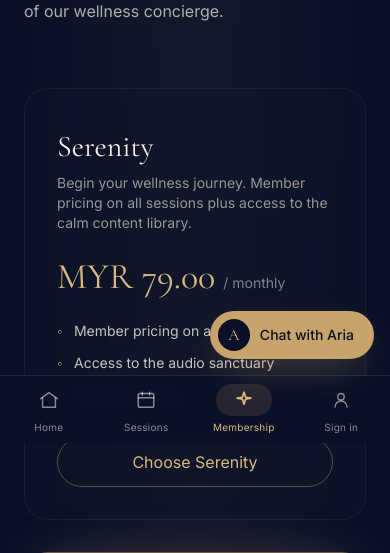
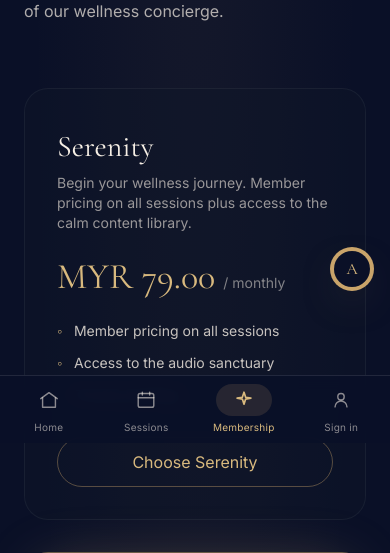
Before and after one commit to Raychung11/soundheal, a PHP site: page /public/membership.php in a window 390 px wide. Shown: the part 401-954 px from the top of the page. Run offline with PHP 8.4, Linux system fonts and the light colour scheme; data comes from the database, SQL or seed files in the repository; some libraries are stand-ins or nearby versions.

Commit message:
Shrink Aria launcher on mobile so it stops covering the reserve button
The floating "Chat with Aria" pill overlapped the booking page's
sticky Continue-to-pay button on phones — visible in the screenshot
as the "Continue to pa..." label being cut off by the Aria chip.

- Launcher is icon-only on mobile (just the avatar circle) and only
  expands to the full "Chat with <name>" pill at md+ where the layout
  has room for it. aria-label preserves the accessibility hint on the
  icon-only variant.
- Widget shell moved from bottom-[5.25rem] to a calc that clears the
  mobile bottom-tab nav (64px), a page-level sticky action bar
  (~68px), and the iOS safe-area inset. Desktop keeps the previous
  bottom-5 offset.

```diff
--- a/includes/aria_widget.php
+++ b/includes/aria_widget.php
@@ -23,8 +23,12 @@ $ariaGreeting = (string) setting('aria_widget_greeting',
     'Hi — I\'m ' . $ariaName . '. Ask me about sessions, pricing, or anything else.');
 $csrfToken    = function_exists('csrf_token') ? csrf_token() : '';
 ?>
+<!-- Sits above the mobile bottom-tab nav (64px) + any page-level
+     sticky action bar (~68px). On desktop drops back to a normal
+     bottom-right offset. Icon-only on mobile so it doesn't crowd
+     other buttons; the "Chat with <name>" label reappears at md+. -->
 <div x-data="ariaWidget()" x-cloak
-     class="fixed bottom-[5.25rem] right-4 md:bottom-5 md:right-5 z-50 flex flex-col items-end pointer-events-none">
+     class="aria-widget-shell fixed right-4 md:right-5 z-50 flex flex-col items-end pointer-events-none">
 
   <!-- Chat panel -->
   <div x-show="open" x-transition.opacity
@@ -60,17 +64,31 @@ $csrfToken    = function_exists('csrf_token') ? csrf_token() : '';
     </form>
   </div>
 
-  <!-- Floating launcher button -->
+  <!-- Floating launcher — icon-only pill on mobile so it doesn't collide
+       with page-level sticky CTAs (e.g. booking's Continue-to-pay bar);
+       expands to "Chat with <name>" at md+. -->
   <button @click="toggle"
           x-show="!open"
           x-transition.opacity
-          class="pointer-events-auto inline-flex items-center gap-2.5 pl-2 pr-5 py-2 rounded-full bg-gold-500 text-navy-950 shadow-[0_15px_40px_-15px_rgba(202,164,99,0.55)] hover:bg-gold-400 transition">
-    <span class="h-8 w-8 rounded-full bg-navy-950 text-gold-400 flex items-center justify-center font-serif"><?= e(mb_substr($ariaName, 0, 1)) ?></span>
-    <span class="text-sm font-medium">Chat with <?= e($ariaName) ?></span>
+          aria-label="Chat with <?= e($ariaName) ?>"
+          class="pointer-events-auto inline-flex items-center rounded-full bg-gold-500 text-navy-950 shadow-[0_15px_40px_-15px_rgba(202,164,99,0.55)] hover:bg-gold-400 transition
+                 p-1 md:gap-2.5 md:pl-2 md:pr-5 md:py-2">
+    <span class="h-9 w-9 md:h-8 md:w-8 rounded-full bg-navy-950 text-gold-400 flex items-center justify-center font-serif"><?= e(mb_substr($ariaName, 0, 1)) ?></span>
+    <span class="hidden md:inline text-sm font-medium">Chat with <?= e($ariaName) ?></span>
   </button>
 </div>
 
 <style>
+  /* Mobile position: sit above the bottom-tab nav (64px) plus any
+     page-level sticky action bar (~68px) plus the iOS safe area, so
+     the widget never overlaps a Reserve / Continue-to-pay button. */
+  .aria-widget-shell { bottom: calc(9.5rem + env(safe-area-inset-bottom)); }
+  @media (min-width: 768px) {
+    /* Desktop has no sticky action bar / bottom-tab, so drop back to a
+       normal offset. */
+    .aria-widget-shell { bottom: 1.25rem; }
+  }
+
   /* Make links inside Aria's bubbles obvious and accessible without overriding her tone. */
   .aria-msg a { color: #d4af37; text-decoration: underline; text-underline-offset: 3px; word-break: break-word; }
   .aria-msg a:hover { color: #e7c860; }
```
